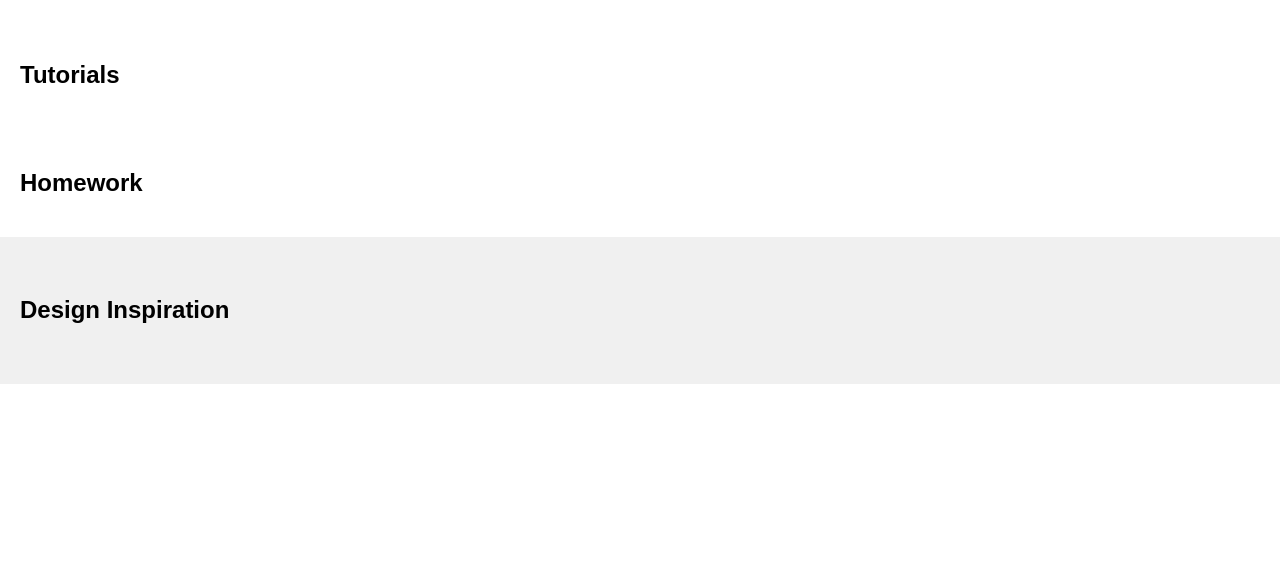
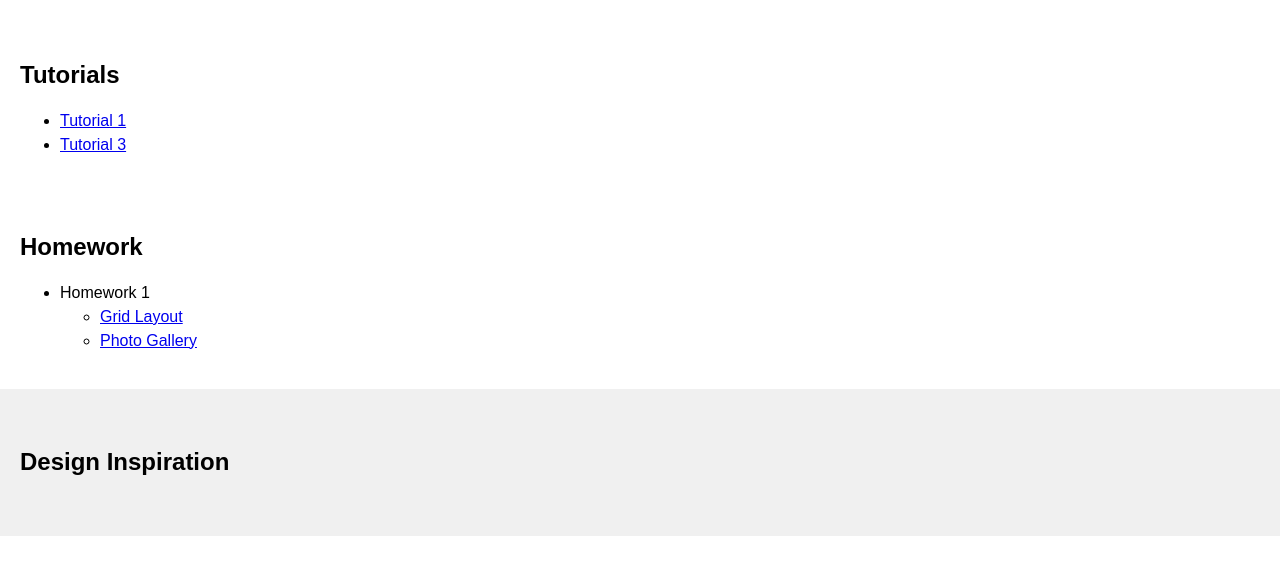
Before and after one commit to Simenbratholm/cs130-coursework, a plain HTML site: page index.html in a window 1280 px wide. Shown: the part 99-674 px from the top of the page. Drawn offline with Linux system fonts and the light colour scheme.

Commit message:
Added my links

```diff
--- a/index.html
+++ b/index.html
@@ -19,6 +19,14 @@
                     When you submit a new tutorial, add a link to it
                     here (if applicable)
                 -->
+                <ul>
+                    <li>
+                        <a href="tutorial01/index.html">Tutorial 1</a>
+                    </li>
+                    <li>
+                        <a href="tutorial03/index.html">Tutorial 3</a>
+                    </li>
+                </ul>
             </section>
             <section id="homework">
                 <h2>Homework</h2>
@@ -27,6 +35,18 @@
                     When you submit a new tutorial, add a link to it
                     here (if applicable)
                 -->
+                <ul>
+                        <li>
+                            Homework 1
+                            <ul>
+                                <li><a href="hw01/01_cssgrid/index.html">Grid Layout</a>
+                                </li>
+                                <li>
+                                    <a href="hw01/02_flexbox/index.html">Photo Gallery</a>
+                                </li>
+                            </ul>
+                        </li>
+                    </ul>
             </section>
             <section id="inspiration">
                 <h2>Design Inspiration</h2>
```
Also changed, not shown: 1 other file.
